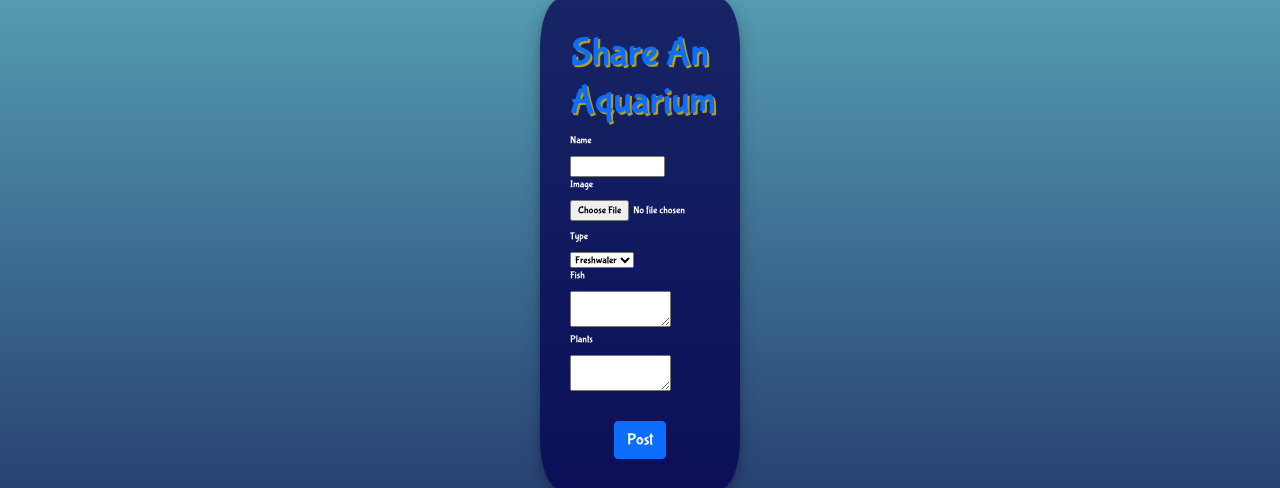
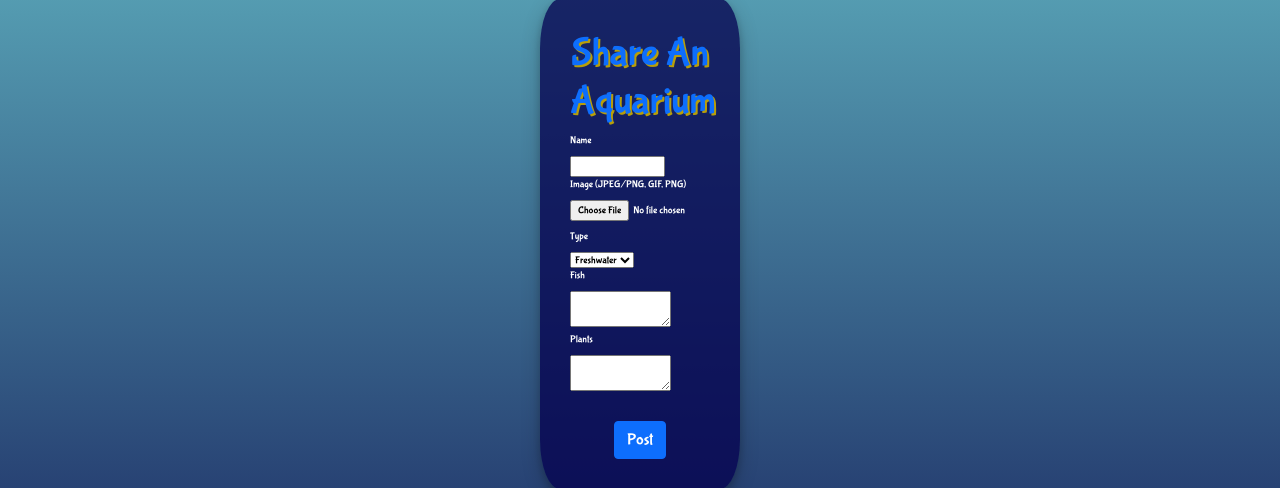
Before and after one commit to zackbeckwith/FINatics, a Flask app: template myapp/templates/create_aquarium.html in a window 1280 px wide. Shown: the part 74-562 px from the top of the page. Run offline with Flask 2, Linux system fonts and the light colour scheme; the template is opened without the code that fills it: values that come from a table or form of the project are taken from there, others are empty; parts of the project's set-up code (start-up, migrations or seed data) failed here and were passed over; some libraries are stand-ins or nearby versions.

Commit message:
finally filetype fix

```diff
--- a/myapp/aquariums/forms.py
+++ b/myapp/aquariums/forms.py
@@ -6,7 +6,7 @@ from flask_wtf.file import FileAllowed
 class AquariumForm(FlaskForm):
     name = StringField('Name', validators=[DataRequired()])
     type = SelectField('Type', choices=[('Freshwater', 'Freshwater'), ('Brackish', 'Brackish'), ('Saltwater', 'Saltwater')], validators=[DataRequired()])
-    image = FileField('Image', validators=[FileAllowed(['jpg', 'png', 'jpeg', 'gif'], 'JPG, JPEG, GIF or PNG files only')])
+    image = FileField('Image (JPEG/PNG, GIF, PNG)', validators=[FileAllowed(['jpg', 'png', 'jpeg', 'gif'], 'JPG, JPEG, GIF or PNG files only')])
     fish = TextAreaField('Fish', validators=[DataRequired()])
     plants = TextAreaField('Plants', validators=[DataRequired()])
     submit = SubmitField('Post')
--- a/myapp/templates/create_aquarium.html
+++ b/myapp/templates/create_aquarium.html
@@ -14,7 +14,7 @@
         {{form.image.label}}
     </div>
     <div class="form-label">
-      <input placeholder="(JPEG/PNG, GIF, PNG)" type="file" name="image">
+      <input type="file" name="image">
     </div>
     <div class="form-label">
       {{form.type.label}}
```
